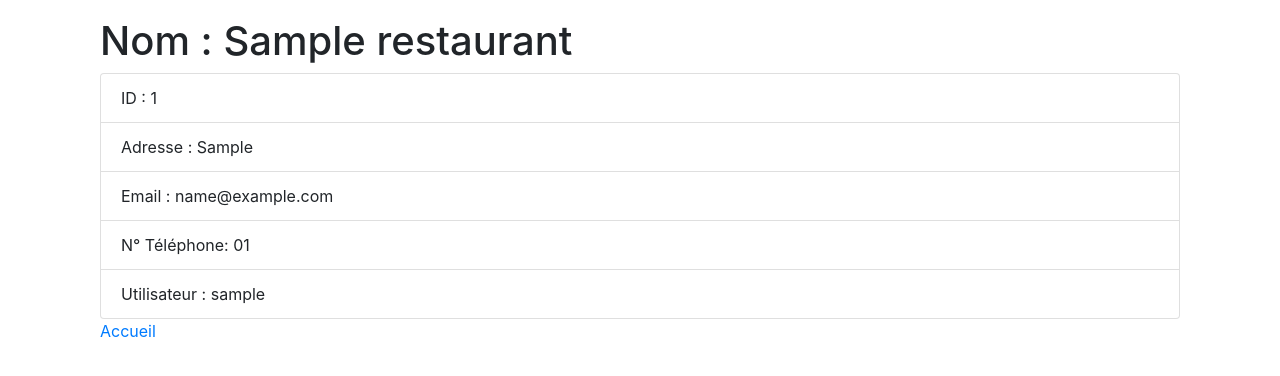
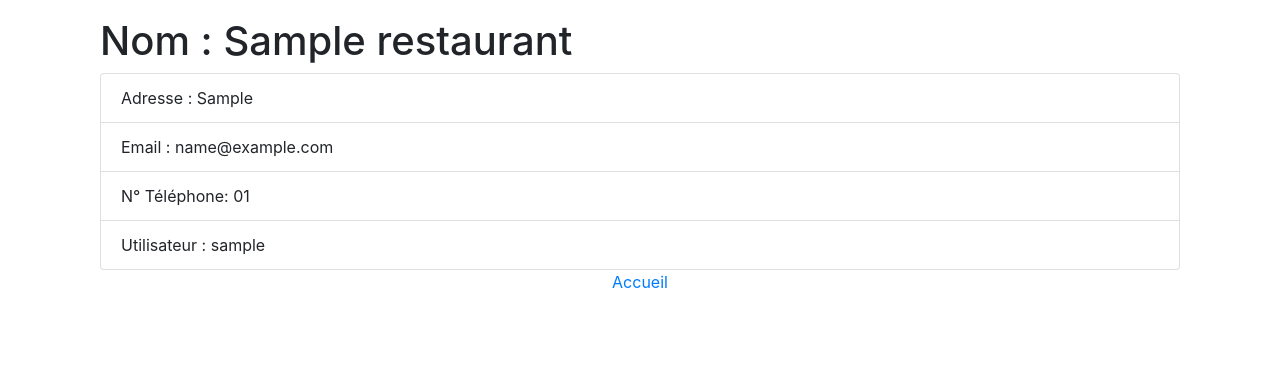
Before and after one commit to baptistejacquin23/evaluationDjango, a Django app: page /1 in a window 1280 px wide. Shown: the part 56-432 px from the top of the page. Run offline with Django 3.2, Linux system fonts and the light colour scheme; tables that the repository leaves empty hold one stand-in row (values such as "Sample post"); some libraries are stand-ins or nearby versions.

Commit message:
Style : Changement de position du lien vers la homa page

```diff
--- a/restaurant/templates/restaurants/detail.html
+++ b/restaurant/templates/restaurants/detail.html
@@ -8,12 +8,13 @@
         <div class="container">
         <h1>Nom : {{restaurant.name}}</h1>
         <ul class="list-group">
-          <li class="list-group-item">ID : {{restaurant.id}}</li>
           <li class="list-group-item">Adresse : {{restaurant.adress}}</li>
           <li class="list-group-item">Email : {{restaurant.email}}</li>
           <li class="list-group-item">N° Téléphone: 0{{restaurant.phone}}</li>
           <li class="list-group-item">Utilisateur : {{restaurant.user}}</li>
         </ul>
-        <a href="/">Accueil</a>
+        <div class="text-center">
+            <a href="/">Accueil</a>
+        </div>
     </div>
 {% endblock %}
```
